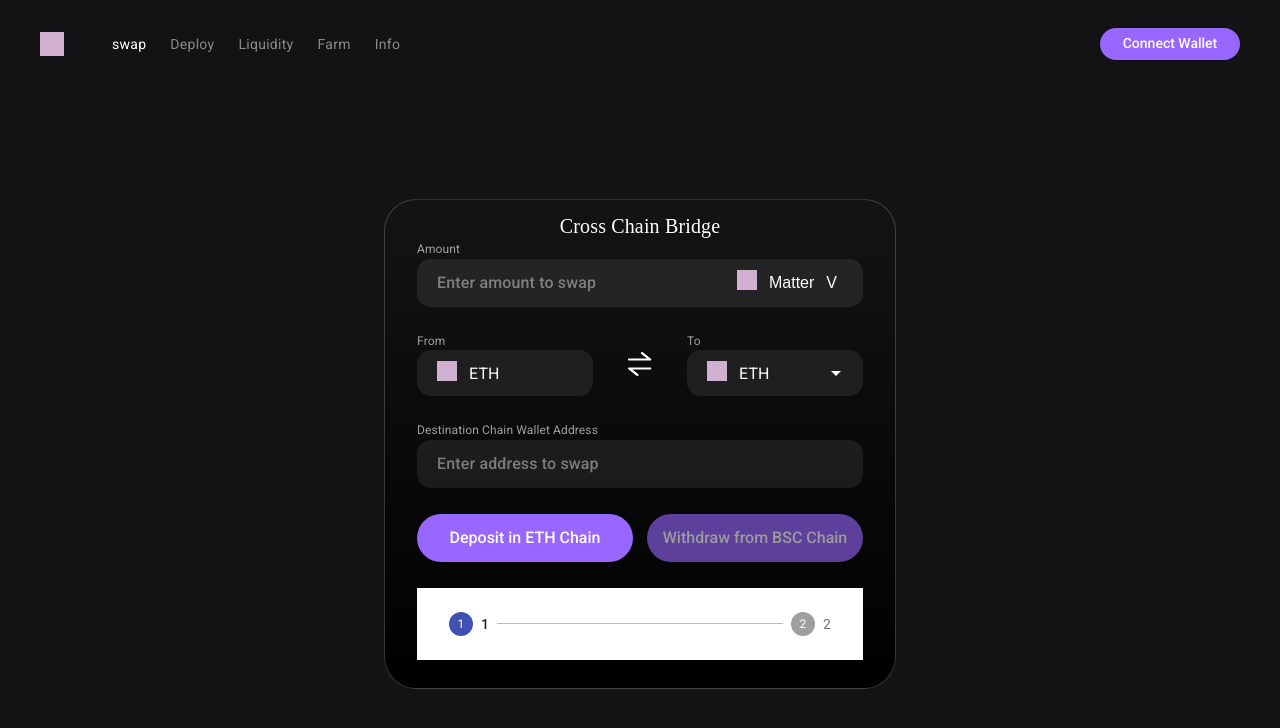
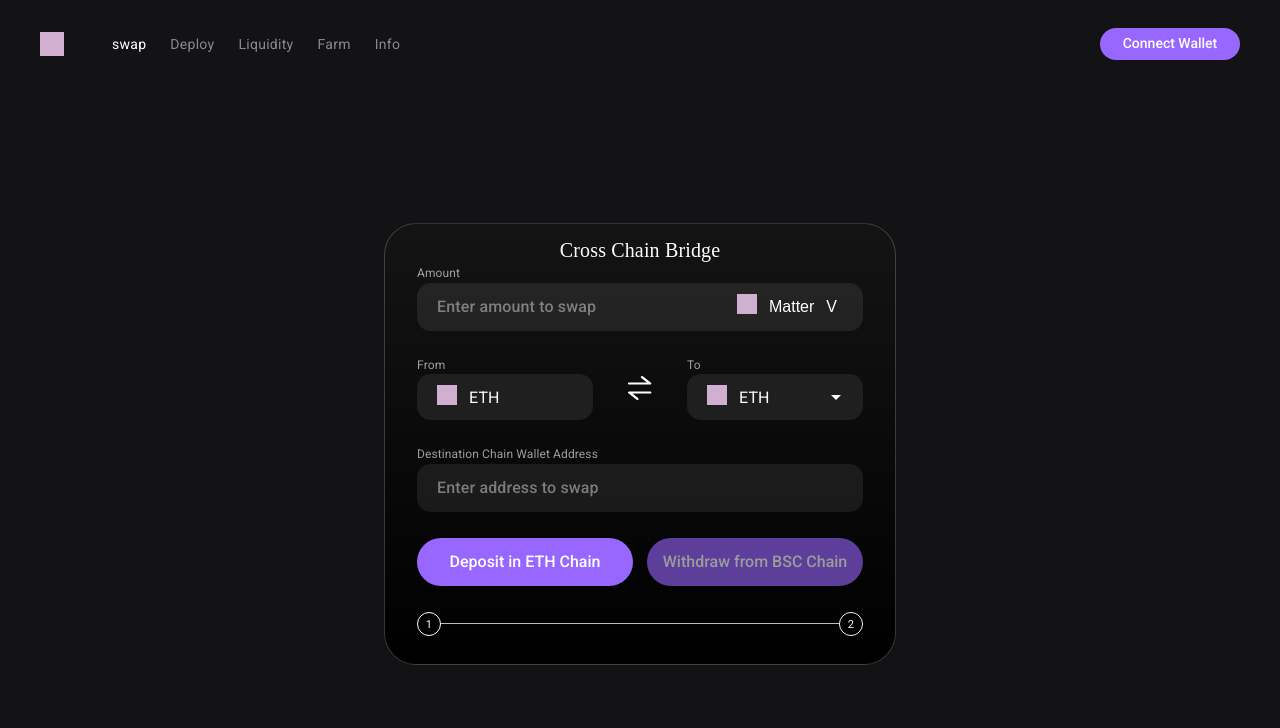
Before and after one commit to chainswap/info, a React (Create React App) app: page /#/swap in a window 1280 px wide. Shown: the top 728 px of the page. Built offline with nearby package versions, Linux system fonts and the light colour scheme.

Commit message:
basic Stepper

```diff
--- a/src/components/Stepper/Stepper.tsx
+++ b/src/components/Stepper/Stepper.tsx
@@ -1,5 +1,41 @@
 import React from 'react'
-import { Stepper, Step, StepLabel } from '@material-ui/core'
+import MuiStepper from '@material-ui/core/Stepper'
+import MuiStep from '@material-ui/core/Step'
+import MuiStepIcon from '@material-ui/core/StepIcon'
+import { withStyles } from '@material-ui/core'
+
+const Stepper = withStyles({
+  root: {
+    background: 'transparent',
+  },
+  horizontal: {
+    padding: 0,
+  },
+  text: {
+    opacity: 1,
+  },
+})(MuiStepper)
+
+const Step = withStyles({
+  root: {},
+  horizontal: {
+    padding: 0,
+  },
+})(MuiStep)
+
+const StepIcon = withStyles({
+  root: {
+    border: '1px solid white',
+    borderRadius: '50%',
+    '&$active': {
+      color: 'transparent',
+    },
+  },
+  active: {},
+  horizontal: {
+    padding: 0,
+  },
+})(MuiStepIcon)
 
 export default function _Stepper() {
   const steps = [1, 2]
@@ -7,7 +43,7 @@ export default function _Stepper() {
     <Stepper>
       {steps.map((label) => (
         <Step key={label}>
-          <StepLabel>{label}</StepLabel>
+          <StepIcon icon={label}></StepIcon>
         </Step>
       ))}
     </Stepper>
```
